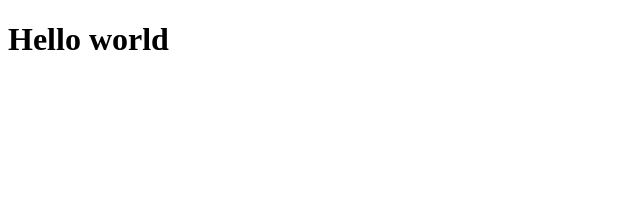
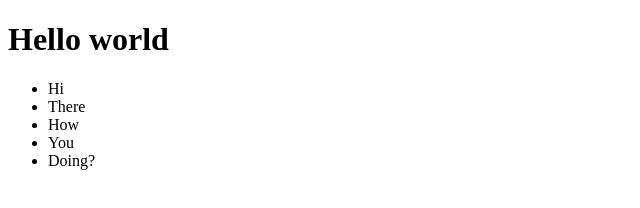
Before and after one commit to AleksGorbulin/Hello-World, a plain HTML site: page index.html in a window 1280 px wide. Shown: the whole page, without its empty margins (0-640 px from the left). Drawn offline with Linux system fonts and the light colour scheme.

Commit message:
added news

```diff
--- a/index.html
+++ b/index.html
@@ -7,5 +7,12 @@
 </head>
 <body>
     <h1>Hello world</h1>
+    <ul>
+        <li>Hi</li>
+        <li>There</li>
+        <li>How</li>
+        <li>You</li>
+        <li>Doing?</li>
+    </ul>
 </body>
 </html>
```
